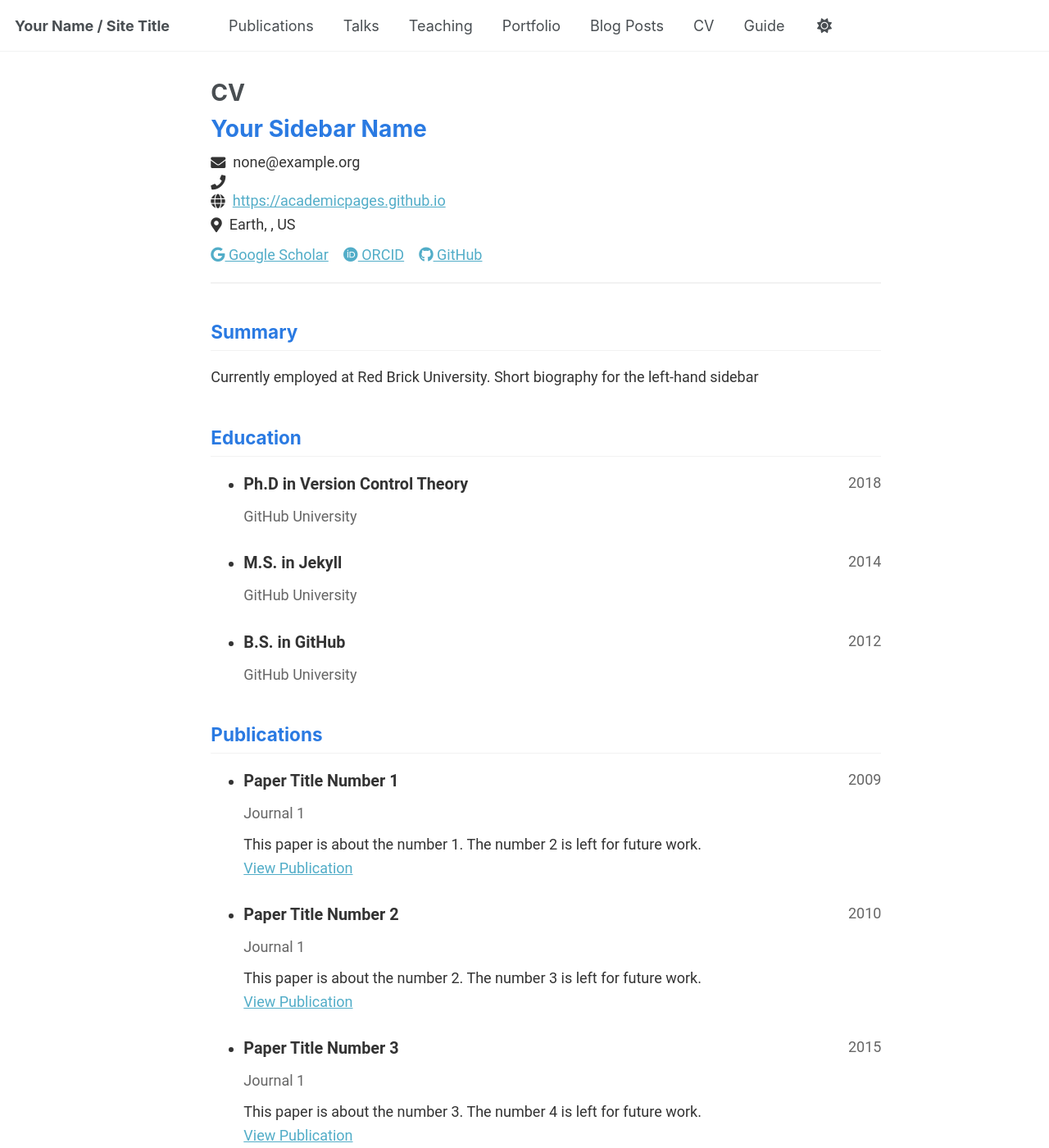
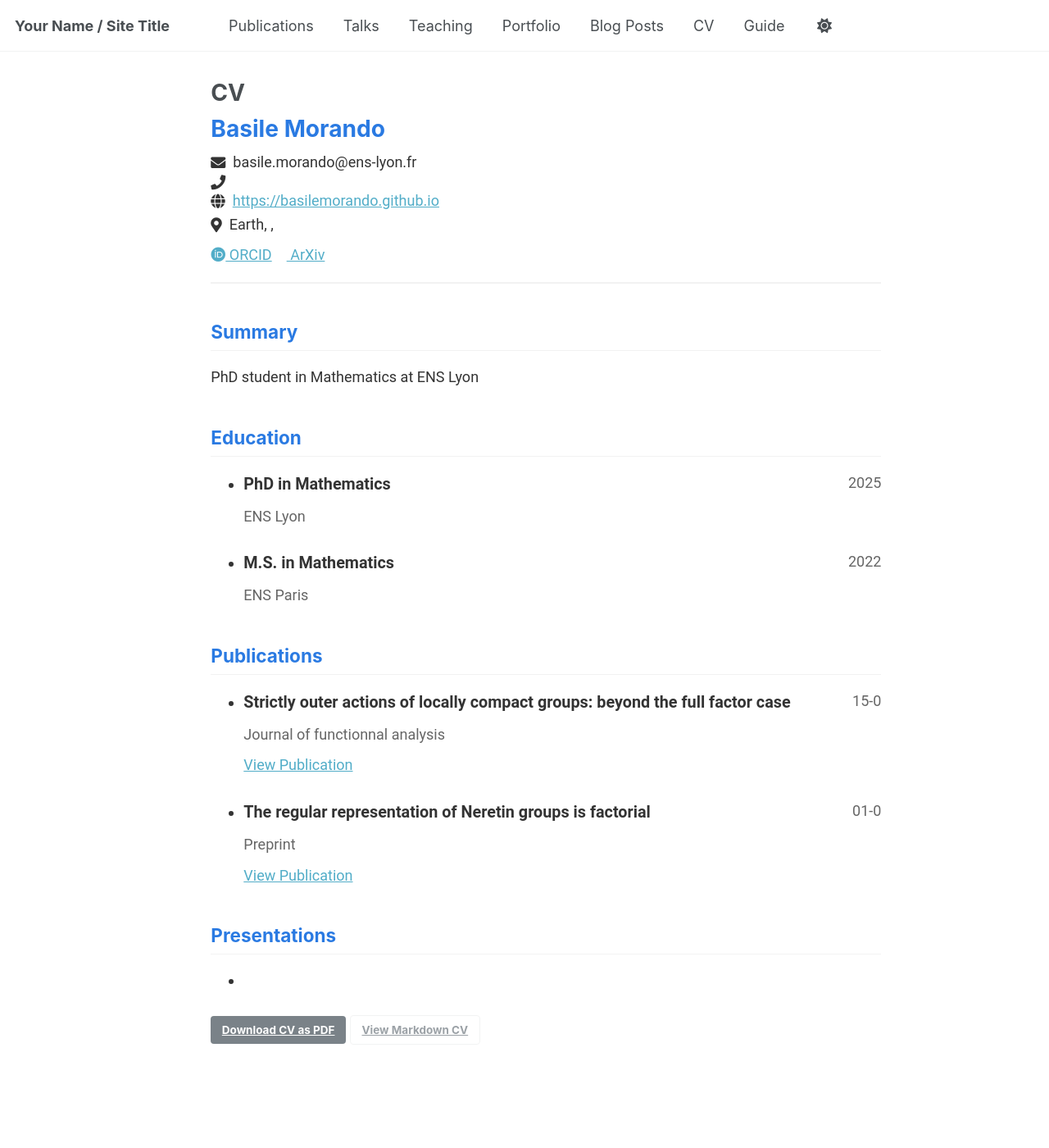
Before and after one commit to basilemorando/basilemorando.github.io, a Jekyll site: the page built from _pages/cv-json.md, in a window 1280 px wide and 1400 px high. Shown: the whole window at 82% size. Built offline with Jekyll 4.4.1, drawn with Linux system fonts in a browser that asks for light colours; a script that is not in the unit is left out; some of the changed text lies outside the part shown.

Commit message:
Update cv.json

```diff
--- a/_data/cv.json
+++ b/_data/cv.json
@@ -1,61 +1,47 @@
 {
   "basics": {
-    "name": "Your Sidebar Name",
-    "email": "none@example.org",
+    "name": "Basile Morando",
+    "email": "basile.morando@ens-lyon.fr",
     "phone": "",
-    "website": "https://academicpages.github.io",
-    "summary": "Currently employed at Red Brick University. Short biography for the left-hand sidebar",
+    "website": "https://basilemorando.github.io",
+    "summary": "PhD student in Mathematics at ENS Lyon",
     "location": {
       "address": "",
       "postalCode": "",
       "city": "Earth",
-      "countryCode": "US",
+      "countryCode": "",
       "region": ""
     },
     "profiles": [
       {
-        "network": "Google Scholar",
+        "network": "ORCID",
         "username": "",
-        "url": "https://scholar.google.com/citations?user=PS_CX0AAAAAJ"
+        "url": "https://orcid.org/0009-0002-3868-2900"
       },
       {
-        "network": "ORCID",
+        "network": "ArXiv",
         "username": "",
-        "url": "http://orcid.org/yourorcidurl"
-      },
-      {
-        "network": "GitHub",
-        "username": "academicpages",
-        "url": "https://github.com/academicpages"
+        "url": "https://arxiv.org/search/math?searchtype=author&query=Morando,+Basile"
       }
     ]
   },
   "work": [],
   "education": [
     {
-      "institution": "GitHub University",
-      "area": "Ph.D in Version Control Theory",
+      "institution": "ENS Lyon",
+      "area": "PhD in Mathematics",
       "studyType": "",
-      "startDate": "",
-      "endDate": "2018",
+      "startDate": "2022",
+      "endDate": "2025",
       "gpa": null,
       "courses": []
     },
     {
-      "institution": "GitHub University",
-      "area": "M.S. in Jekyll",
+      "institution": "ENS Paris",
+      "area": "M.S. in Mathematics",
       "studyType": "",
-      "startDate": "",
-      "endDate": "2014",
-      "gpa": null,
-      "courses": []
-    },
-    {
-      "institution": "GitHub University",
-      "area": "B.S. in GitHub",
-      "studyType": "",
-      "startDate": "",
-      "endDate": "2012",
+      "startDate": "2017",
+      "endDate": "2022",
       "gpa": null,
       "courses": []
     }
@@ -66,87 +52,27 @@
   "references": [],
   "publications": [
     {
-      "name": "Paper Title Number 1",
-      "publisher": "Journal 1",
-      "releaseDate": "2009-10-01",
-      "website": "http://academicpages.github.io/files/paper1.pdf",
-      "summary": "This paper is about the number 1. The number 2 is left for future work."
+      "name": "Strictly outer actions of locally compact groups: beyond the full factor case",
+      "publisher": "Journal of functionnal analysis",
+      "releaseDate": "15-07-2025",
+      "website": "https://arxiv.org/pdf/2407.11738",
+      "summary": ""
     },
     {
-      "name": "Paper Title Number 2",
-      "publisher": "Journal 1",
-      "releaseDate": "2010-10-01",
-      "website": "http://academicpages.github.io/files/paper2.pdf",
-      "summary": "This paper is about the number 2. The number 3 is left for future work."
-    },
-    {
-      "name": "Paper Title Number 3",
-      "publisher": "Journal 1",
-      "releaseDate": "2015-10-01",
-      "website": "http://academicpages.github.io/files/paper3.pdf",
-      "summary": "This paper is about the number 3. The number 4 is left for future work."
-    },
-    {
-      "name": "Paper Title Number 4",
-      "publisher": "GitHub Journal of Bugs",
-      "releaseDate": "2024-02-17",
-      "website": "http://academicpages.github.io/files/paper3.pdf",
-      "summary": "This paper is about fixing template issue #693."
+      "name": "The regular representation of Neretin groups is factorial",
+      "publisher": "Preprint",
+      "releaseDate": "01-07-2025",
+      "website": "https://arxiv.org/pdf/2506.24029",
+      "summary": ""
     }
   ],
   "presentations": [
     {
-      "name": "Talk 1 on Relevant Topic in Your Field",
-      "event": "UC San Francisco, Department of Testing",
-      "date": "2012-03-01",
-      "location": "San Francisco, CA, USA",
+      "name": "",
+      "event": "",
+      "date": "",
+      "location": "",
       "description": ""
-    },
-    {
-      "name": "Tutorial 1 on Relevant Topic in Your Field",
-      "event": "UC-Berkeley Institute for Testing Science",
-      "date": "2013-03-01",
-      "location": "Berkeley, CA, USA",
-      "description": ""
-    },
-    {
-      "name": "Talk 2 on Relevant Topic in Your Field",
-      "event": "London School of Testing",
-      "date": "2014-02-01",
-      "location": "London, UK",
-      "description": ""
-    },
-    {
-      "name": "Conference Proceeding talk 3 on Relevant Topic in Your Field",
-      "event": "Testing Institute of America 2014 Annual Conference",
-      "date": "2014-03-01",
-      "location": "Los Angeles, CA, USA",
-      "description": ""
-    }
-  ],
-  "teaching": [
-    {
-      "course": "Teaching experience 1",
-      "institution": "University 1, Department",
-      "date": "2014-01-01",
-      "role": "Undergraduate course",
-      "description": ""
-    },
-    {
-      "course": "Teaching experience 2",
-      "institution": "University 1, Department",
-      "date": "2015-01-01",
-      "role": "Workshop",
-      "description": ""
-    }
-  ],
-  "portfolio": [
-    {
-      "name": "Portfolio item number 1",
-      "category": "portfolio",
-      "date": "",
-      "url": "",
-      "description": "Short description of portfolio item number 1<br/><img src='/images/500x300.png'>"
     }
   ]
 }
```
